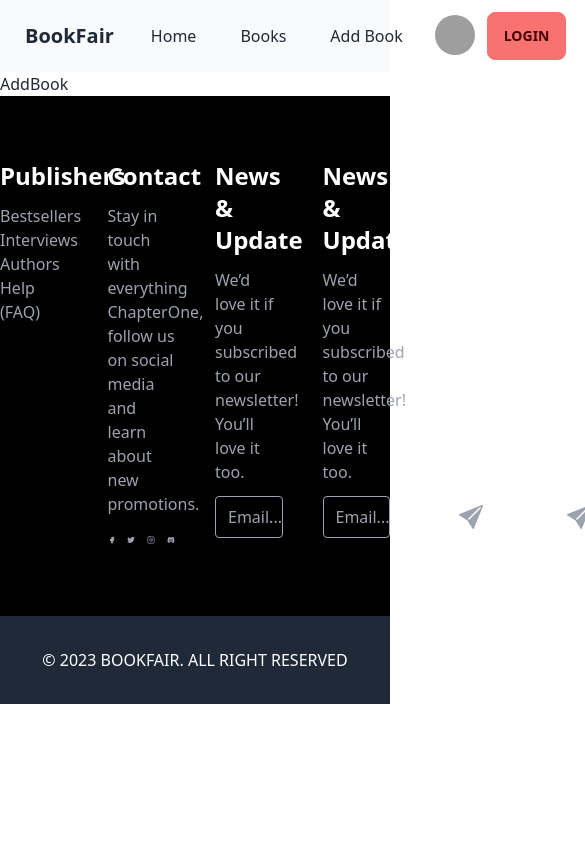
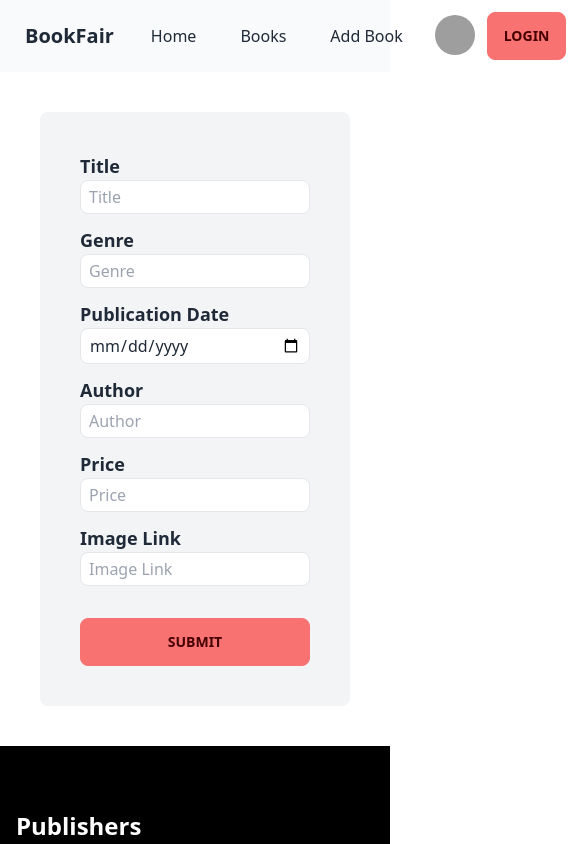
Before and after one commit to khshakilahamed/book-fair-client, a React (Vite) app: page /addNewBook in a window 390 px wide. Shown: the top 844 px of the page, 585 px wide, since content can reach past the window. Built offline with nearby package versions, Linux system fonts and the light colour scheme; grey boxes are pictures that could not be loaded.

Commit message:
little bit of responsiveness

```diff
--- a/src/components/Banner/Banner.css
+++ b/src/components/Banner/Banner.css
@@ -1,16 +1,15 @@
 .banner-main {
   width: 100%;
-  height: 70vh;
   background: url("./../../assets/images/banner-bg-2.png");
   background-position: center;
   background-repeat: no-repeat;
   background-size: contain;
 }
 .banner-main-left {
-  width: 40%;
+  /* width: 40%; */
   height: 100%;
 }
 .banner-main-right {
-  width: 60%;
+  /* width: 60%; */
   height: 100%;
 }
--- a/src/components/Book/Book.tsx
+++ b/src/components/Book/Book.tsx
@@ -11,7 +11,7 @@ interface IProps {
 const Book = ({ book }: IProps) => {
   const { title, genre, publicationDate, author, price, image } = book;
   return (
-    <div className="card-container w-[300px] bg-gray-100 rounded-xl overflow-hidden">
+    <div className="card-container max-w-[300px] bg-gray-100 rounded-xl overflow-hidden">
       <div className=" flex justify-center items-center p-8 relative">
         <img className="rounded-r-xl" src={image} alt="bookImage" />
         <div className="action-container absolute flex flex-col justify-center items-center gap-3 h-full w-full">
--- a/src/components/Exclusive/Exclusive.tsx
+++ b/src/components/Exclusive/Exclusive.tsx
@@ -3,11 +3,11 @@ import model from "./../../assets/images/model.jpg";
 const Exclusive = () => {
   return (
     <div className="bg-gray-100 py-20">
-      <div className="w-full flex gap-32  justify-center items-center max-w-[1280px] mx-auto">
-        <div className="w-[50%] flex justify-end pt-20">
+      <div className="w-full flex flex-col md:flex-row justify-center items-center gap-32 px-10  max-w-[1280px] mx-auto">
+        <div className="md:w-[50%] flex justify-center md:justify-end pt-20">
           <img className="w-[90%] rounded-lg" src={model} alt="" />
         </div>
-        <div className="w-[50%] flex flex-col justify-center gap-4">
+        <div className="md:w-[50%] flex flex-col justify-center gap-4">
           <div>
             <span className="bg-white p-2 px-3 rounded">
               Hundreds of Book Genres
--- a/src/components/Footer/Footer.tsx
+++ b/src/components/Footer/Footer.tsx
@@ -10,8 +10,8 @@ const Footer = () => {
   return (
     <div>
       <div className="bg-black">
-        <div className="max-w-[1280px] mx-auto py-16">
-          <div className="grid grid-cols-4 gap-10">
+        <div className="max-w-[1280px]  px-4 mx-auto py-16">
+          <div className="grid grid-cols-1 sm:grid-cols-2 md:grid-cols-3 lg:grid-cols-4 xl:grid-cols-4 gap-10">
             <div>
               <h1 className="text-white text-2xl font-bold">Publishers</h1>
               <ul className="text-gray-400 py-3">
--- /dev/null
+++ b/src/components/Form/BookForm.tsx
@@ -0,0 +1,89 @@
+import InputType from "../InputType/InputType";
+
+const BookForm = () => {
+  return (
+    <div>
+      <div className="lg:w-[50%] mx-auto ">
+        <div className="mx-10 bg-gray-100 p-10 rounded-lg">
+          <div className="flex justify-center">
+            {/* <img className="w-[100px] h-[100px]" src={bookIcon} alt="bookIcon" /> */}
+          </div>
+          {/* <h2 className="text-2xl font-bold text-center my-5">{formTitle}</h2> */}
+          <form className="flex flex-col gap-3">
+            {/* Switch statement */}
+            <div className="flex flex-col">
+              <InputType
+                id="title"
+                label="Title"
+                labelClassName="text-lg font-semibold"
+                name="title"
+                placeholder="Title"
+                type="text"
+                className="outline-none border rounded-lg px-2 py-1"
+              />
+            </div>
+            <div className="flex flex-col">
+              <InputType
+                id="genre"
+                label="Genre"
+                labelClassName="text-lg font-semibold"
+                name="genre"
+                placeholder="Genre"
+                type="text"
+                className="outline-none border rounded-lg px-2 py-1"
+              />
+            </div>
+            <div className="flex flex-col">
+              <InputType
+                id="publicationDate"
+                label="Publication Date"
+                labelClassName="text-lg font-semibold"
+                name="publicationDate"
+                placeholder="Publication Date"
+                type="date"
+                className="outline-none border rounded-lg px-2 py-1"
+              />
+            </div>
+            <div className="flex flex-col">
+              <InputType
+                id="author"
+                label="Author"
+                labelClassName="text-lg font-semibold"
+                name="author"
+                placeholder="Author"
+                type="text"
+                className="outline-none border rounded-lg px-2 py-1"
+              />
+            </div>
+            <div className="flex flex-col">
+              <InputType
+                id="price"
+                label="Price"
+                labelClassName="text-lg font-semibold"
+                name="price"
+                placeholder="Price"
+                type="number"
+                className="outline-none border rounded-lg px-2 py-1"
+              />
+            </div>
+            <div className="flex flex-col">
+              <InputType
+                id="image"
+                label="Image Link"
+                labelClassName="text-lg font-semibold"
+                name="image"
+                placeholder="Image Link"
+                type="text"
+                className="outline-none border rounded-lg px-2 py-1"
+              />
+            </div>
+
+            <button className="btn btn-error mt-5">Submit</button>
+          </form>
+        </div>
+      </div>
+    </div>
+  );
+};
+
+export default BookForm;
--- a/src/components/Form/Form.tsx
+++ b/src/components/Form/LoginRegisterForm.tsx
@@ -8,9 +8,9 @@ interface IFormType {
   formTitle: string;
 }
 
-const Form = ({ formType, submitBtn, formTitle }: IFormType) => {
+const LoginRegisterForm = ({ formType, submitBtn, formTitle }: IFormType) => {
   return (
-    <div className="w-[380px] mx-auto bg-gray-100 p-10 rounded-lg">
+    <div className="max-w-[380px] mx-auto bg-gray-100 p-10 rounded-lg">
       <div>
         <div className="flex justify-center">
           <img className="w-[100px] h-[100px]" src={bookIcon} alt="bookIcon" />
@@ -89,4 +89,4 @@ const Form = ({ formType, submitBtn, formTitle }: IFormType) => {
   );
 };
 
-export default Form;
+export default LoginRegisterForm;
--- a/src/components/NewBooks/NewBooks.tsx
+++ b/src/components/NewBooks/NewBooks.tsx
@@ -3,11 +3,11 @@ import Book from "../Book/Book";
 
 const NewBooks = () => {
   return (
-    <div className="max-w-[1280px] mx-auto py-20">
+    <div className="max-w-[1280px] mx-auto px-10 py-20">
       <div className="flex flex-col items-center gap-2">
         <span className="bg-gray-100 p-2 px-3 rounded">READ NEW</span>
         <h2 className="text-5xl font-bold">New Arrivals</h2>
-        <p className="text-2xl text-gray-600">
+        <p className="text-2xl text-gray-600 text-center">
           Reading helps you developing your communication skills
         </p>
       </div>
--- a/src/pages/Books/AddBook.tsx
+++ b/src/pages/Books/AddBook.tsx
@@ -1,5 +1,13 @@
+import BookForm from "../../components/Form/BookForm";
+
 const AddBook = () => {
-  return <div className="max-w-[1280px] mx-auto">AddBook</div>;
+  return (
+    <div className="max-w-[1280px] mx-auto">
+      <div className="my-10">
+        <BookForm />
+      </div>
+    </div>
+  );
 };
 
 export default AddBook;
--- a/src/pages/Login/Login.tsx
+++ b/src/pages/Login/Login.tsx
@@ -1,9 +1,13 @@
-import Form from "../../components/Form/Form";
+import LoginRegisterForm from "../../components/Form/LoginRegisterForm";
 
 const Login = () => {
   return (
     <div className="max-w-[1280px] mx-auto my-20">
-      <Form formTitle="Login Here" formType="login" submitBtn="Login" />
+      <LoginRegisterForm
+        formTitle="Login Here"
+        formType="login"
+        submitBtn="Login"
+      />
     </div>
   );
 };
--- a/src/pages/Register/Register.tsx
+++ b/src/pages/Register/Register.tsx
@@ -1,9 +1,9 @@
-import Form from "../../components/Form/Form";
+import LoginRegisterForm from "../../components/Form/LoginRegisterForm";
 
 const Register = () => {
   return (
     <div className="max-w-[1280px] mx-auto my-20">
-      <Form
+      <LoginRegisterForm
         formTitle="Register Here"
         formType="register"
         submitBtn="Register"
```
Also changed, not shown: src/components/Banner/Banner.tsx (+11 -11 lines).
